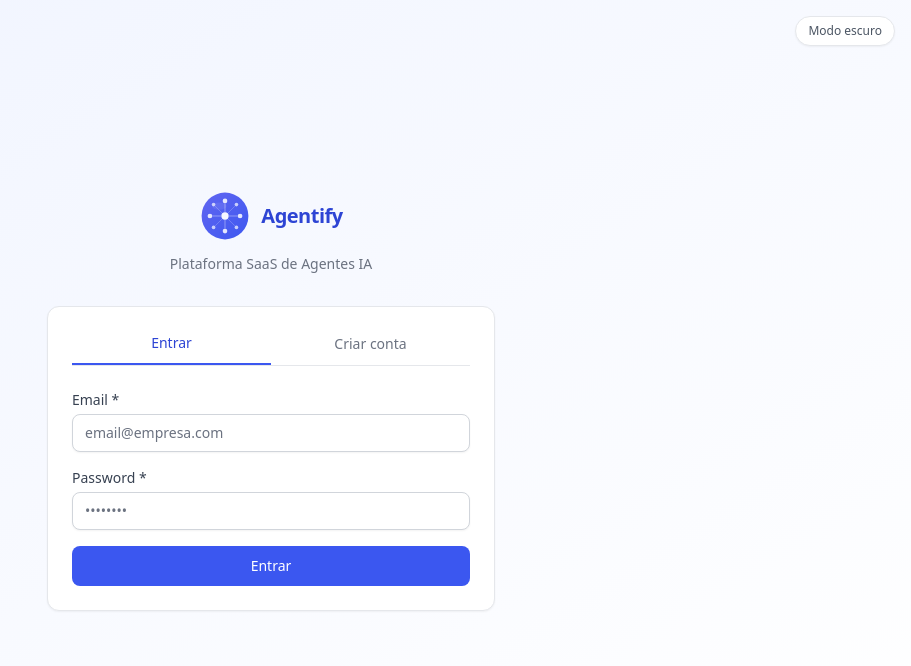
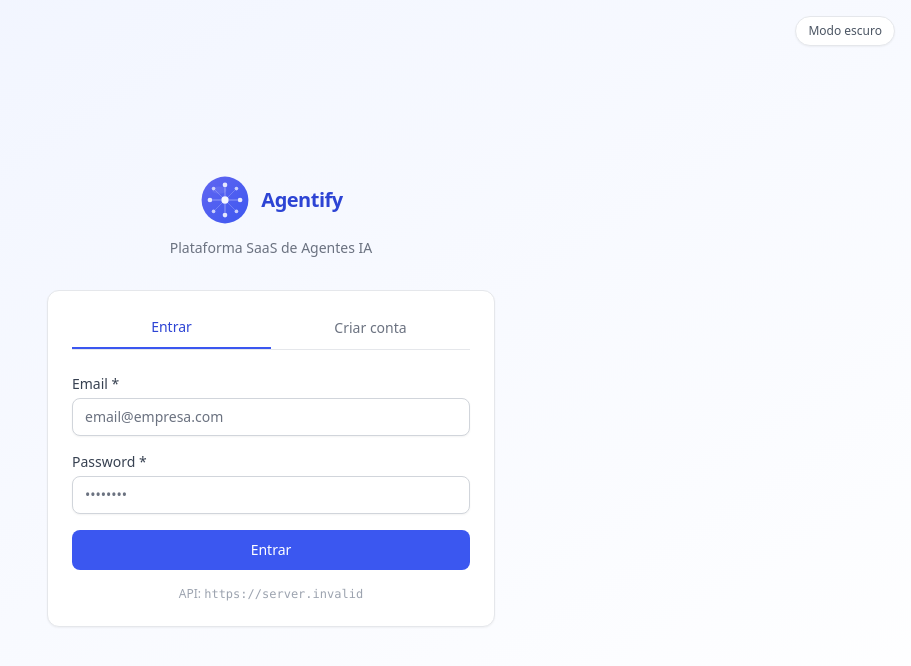
Before and after one commit to Shakthar/Agentify, a Next.js app in the folder frontend/: page / in a window 1280 px wide. Shown: the top 666 px of the page, without its empty margins (369-1280 px from the left). Built offline with nearby package versions, Linux system fonts and the light colour scheme; no server answers.

Commit message:
debug: mostra URL do backend na pagina de login

```diff
--- a/frontend/src/pages/index.tsx
+++ b/frontend/src/pages/index.tsx
@@ -191,12 +191,10 @@ export default function Home() {
             </button>
           </form>
 
-          {/* Diagnóstico — só visível se o URL não for de produção */}
-          {API_URL.includes('localhost') && (
-            <p className="mt-4 text-xs text-center text-amber-600 dark:text-amber-400 bg-amber-50 dark:bg-amber-900/20 rounded-lg px-3 py-2">
-              ⚠️ A chamar backend local: <code className="font-mono">{API_URL}</code>
-            </p>
-          )}
+          {/* Diagnóstico — mostra sempre o backend URL para facilitar debug */}
+          <p className="mt-4 text-xs text-center text-gray-400 dark:text-gray-600">
+            API: <code className="font-mono">{API_URL}</code>
+          </p>
         </div>
       </div>
     </div>
```
